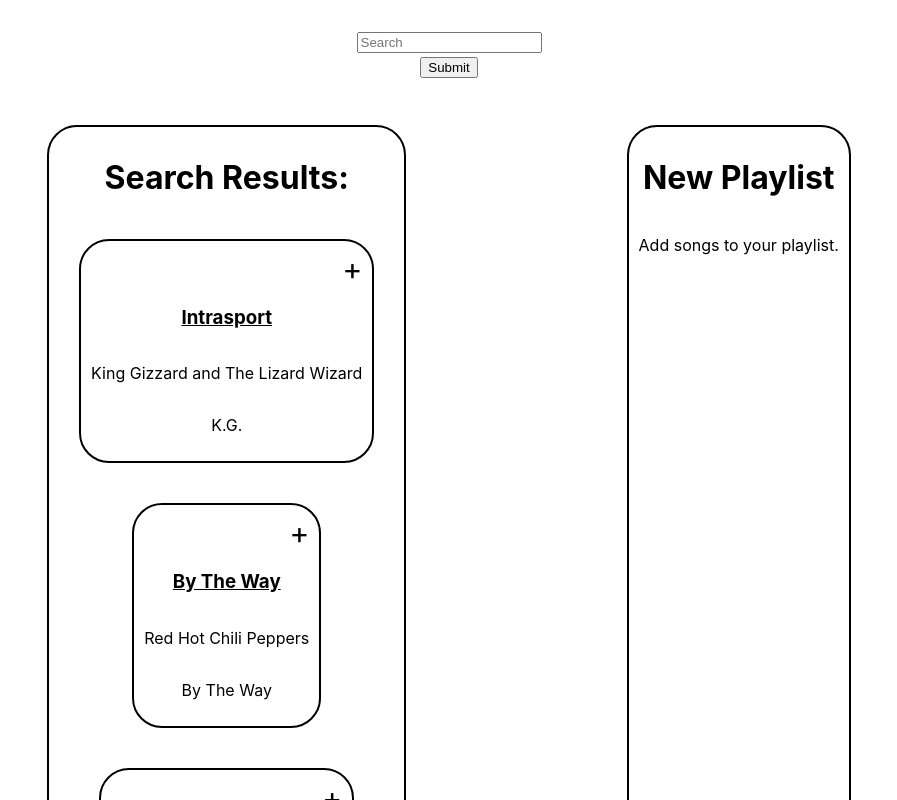
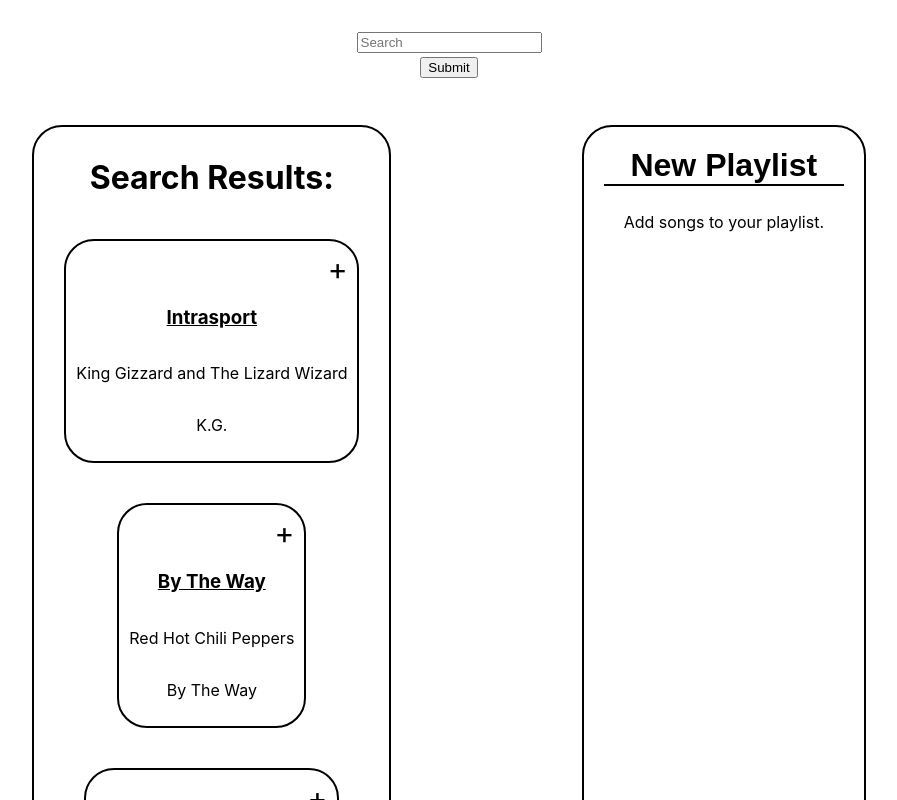
Before and after one commit to cakasten/jammming, a React (Create React App) app: page / in a window 1280 px wide. Shown: the top 800 px of the page, without its empty margins (191-1088 px from the left). Built offline with nearby package versions, Linux system fonts and the light colour scheme.

Commit message:
playlist title change/ style changes

```diff
--- a/src/App.js
+++ b/src/App.js
@@ -11,18 +11,21 @@
       name: "Intrasport",
       album: "K.G.",
       id: 7,
+      uri: "asfgartabrtbadfhsfdhkghjhsdfb",
     },
     {
       artist: "Red Hot Chili Peppers",
       name: "By The Way",
       album: "By The Way",
       id: 6,
+      uri: "asdvacsvkw4t2o4r234sadvvax",
     },
     {
       artist: "Khruangbin",
       name: "Dern Kala",
       album: "The Universe Smiles upon You",
       id: 3,
+      uri: "24895rgadfbvcsvb98qe4tmldf",
     },
   ];
 
@@ -38,7 +41,10 @@
     e.preventDefault();
   };
 
-  const handleTitleChange = (e) => {};
+  const handleTitleChange = (e) => {
+    setPlaylistTitle(e.target.value);
+    console.log(playlistTitle);
+  };
 
   const hanldeAddToPlaylist = (e) => {
     const selectedTrack = e.target.parentElement.id;
@@ -53,6 +59,12 @@
     setPlaylist(
       playlistArray.filter((track) => track.id.toString() !== selectedTrack)
     );
+  };
+
+  const handleSave = () => {
+    const uriArray = [];
+    playlistArray.map((track) => uriArray.push(track.uri));
+    console.log(uriArray);
   };
 
   return (
@@ -76,7 +88,7 @@
           titleChange={handleTitleChange}
         />
       </div>
-      <button onClick={hanldeAddToPlaylist}>Save to Spotify</button>
+      <button onClick={handleSave}>Save to Spotify</button>
     </>
   );
 }
--- a/src/components/card/Card.module.css
+++ b/src/components/card/Card.module.css
@@ -1,7 +1,7 @@
 .container {
     display: inline-flex;
     flex-direction: column;
-    /* justify-content: center; */
+
     align-items: center;
     border: 2px solid black;
     border-radius: 30px;
--- a/src/components/playlist/Playlist.js
+++ b/src/components/playlist/Playlist.js
@@ -3,10 +3,11 @@
 import Track from "../track/Track";
 import styles from "./Playlist.module.css";
 
-function Playlist({ playlist, title, removeFromPlaylist }) {
+function Playlist({ playlist, title, removeFromPlaylist, titleChange }) {
+
   return (
     <Card className={styles.container}>
-      <h1>{title}</h1>
+      <input className={styles.input} type="text" placeholder={title} onChange={titleChange} />
       {playlist.length > 0 ? (
         playlist.map((track) => (
           <Track
--- a/src/components/playlist/Playlist.module.css
+++ b/src/components/playlist/Playlist.module.css
@@ -0,0 +1,19 @@
+.input {
+  border: none;
+  border-bottom: 2px solid black;
+  color: black;
+  text-align: center;
+  font-size: 2em;
+  font-weight: 700;
+  margin: 10px;
+  width: 240px;
+  padding: 0;
+}
+
+.input::placeholder {
+  color: black;
+}
+
+.input:focus {
+  outline: none;
+}
--- a/src/components/searchResults/SearchResults.js
+++ b/src/components/searchResults/SearchResults.js
@@ -6,7 +6,7 @@
 function SearchResults({ tracks, addToPlaylist }) {
   return (
     <Card>
-        <h1>Search Results:</h1>
+        <h1 className="title">Search Results:</h1>
         <Tracklist tracks={tracks} addToPlaylist={addToPlaylist} />
     </Card>
   );
```
Also changed, not shown: src/modules/getToken.js (added), 1 other file (tests, documents, lock files or other folders).
